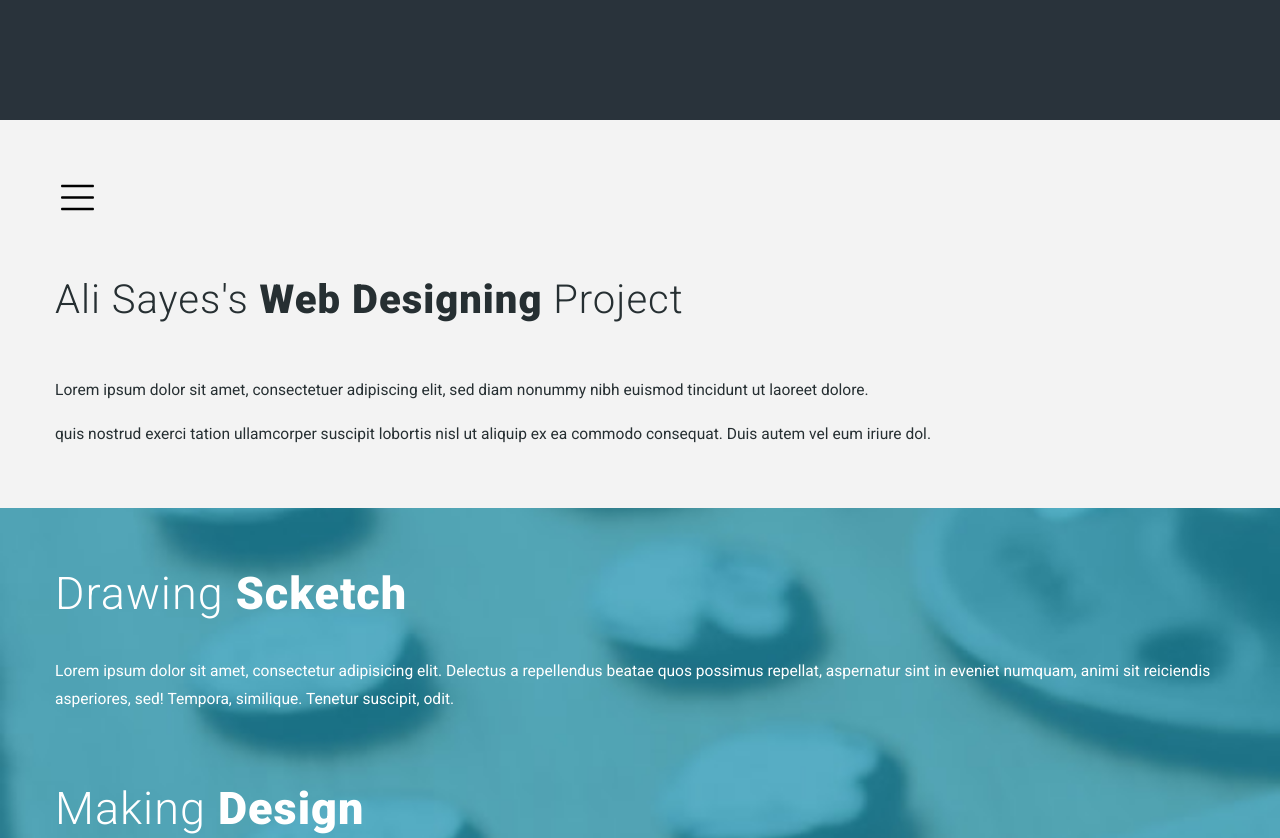
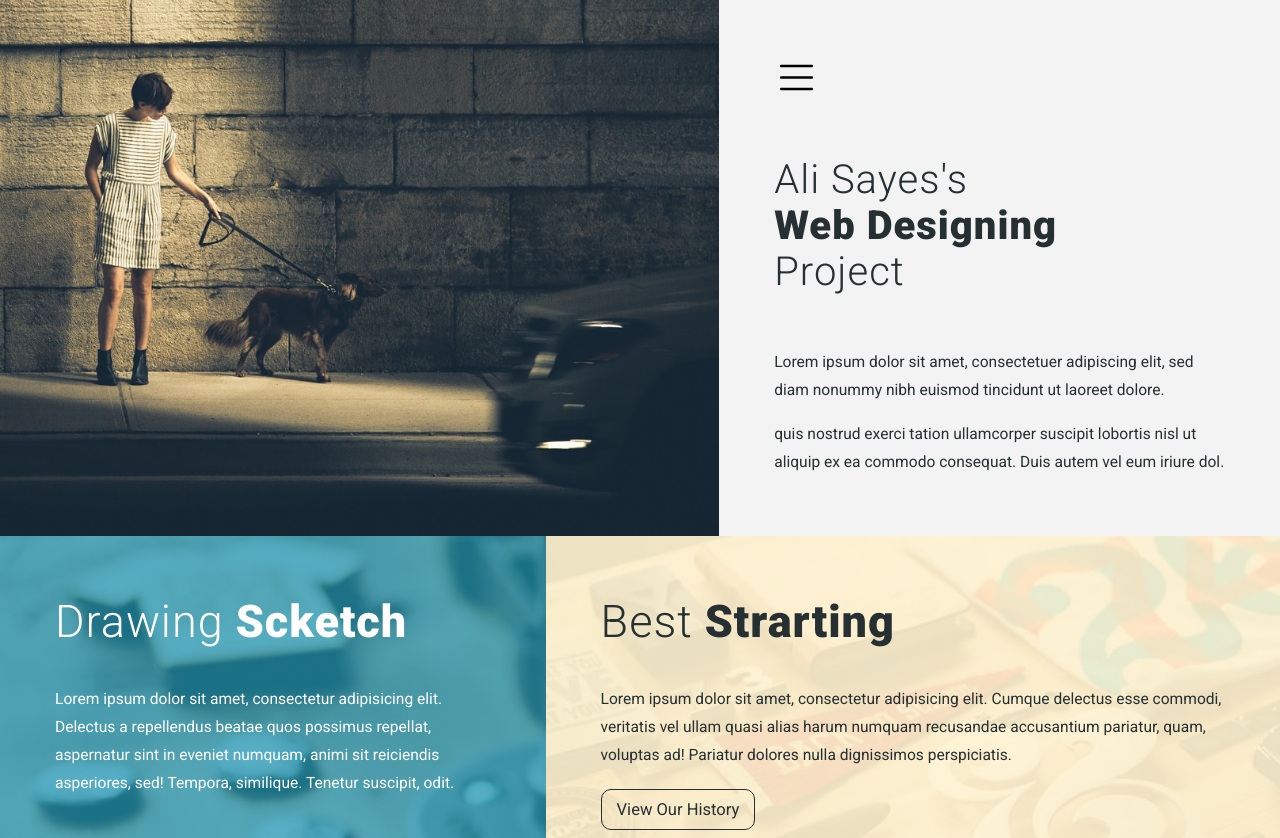
Before and after one commit to Orenchuck/DanAdoricTest, a website: page index.html in a window 1280 px wide. Shown: the top 838 px of the page. Drawn offline with Linux system fonts and the light colour scheme.

Commit message:
Выстроена грид-сетка

```diff
--- a/css/style.css
+++ b/css/style.css
@@ -74,36 +74,51 @@ a {
   margin-top: 20px;
 }
 
+.grid {
+  display: grid;
+  grid-template-areas: "a a a a a a b b b"
+                       "c c c c d d d d d"
+                       "c c c c e e e e e"
+                       "f f f g g g g g g";
+}
+
 .grid-item-bg {
+  grid-area: a;
   background-color: #29333b;
-  background-image: url("../img/bg.jpeg");
+  background-image: url("../img/bg.jpg");
 }
 
 .grid-item-gray {
+  grid-area: b;
   background-color: #f3f3f3;
 }
 
 .grid-item-blue {
+  grid-area: c;
   background-color: #4397a9;
   background-image: url("../img/bg-blue.jpeg");
 }
 
 .grid-item-beige {
+  grid-area: d;
   background-color: #f9edcc;
   background-image: url("../img/bg-beige.jpg");
 }
 
 .grid-item-black {
+  grid-area: e;
   background-color: #2a3139;
   background-image: url("../img/bg-black.jpg");
 }
 
 .grid-item-man {
+  grid-area: f;
   background-color: #1e4659;
   background-image: url("../img/bg-man.jpg");
 }
 
 .grid-item-navy {
+  grid-area: g;
   background-color: #556c6d;
   background-image: url("../img/bg-gray.jpg");
 }
@@ -194,7 +209,7 @@ a {
 }
 
 .socials a {
-  width: 45px;
+  width: 44px;
   height: 45px;
   background-repeat: no-repeat;
   border: none;
@@ -220,3 +235,7 @@ a {
   display: flex;
   margin-bottom: 25px;
 }
+
+.block {
+  display: block;
+}
--- a/index.html
+++ b/index.html
@@ -18,7 +18,7 @@
         <svg xmlns="http://www.w3.org/2000/svg" width="33" height="33" viewBox="0 0 226.216 226.216"><path d="M8.701 43.503h208.814c5.22 0 8.701-3.48 8.701-8.701s-3.48-8.701-8.701-8.701H8.701C3.48 26.102 0 29.582 0 34.802s3.48 8.701 8.701 8.701zM217.515 104.407H8.701c-5.22 0-8.701 3.48-8.701 8.701s3.48 8.701 8.701 8.701h208.814c5.22 0 8.701-3.48 8.701-8.701s-3.481-8.701-8.701-8.701zM217.515 182.713H8.701c-5.22 0-8.701 3.48-8.701 8.701s3.48 8.701 8.701 8.701h208.814c5.22 0 8.701-3.48 8.701-8.701s-3.481-8.701-8.701-8.701z"/></svg>
         <span class="visually-hidden">Меню</span>
       </button>
-      <h4>Ali Sayes's <span>Web Designing</span> Project</h4>
+      <h4>Ali Sayes's <span class="block">Web Designing</span> Project</h4>
       <p>Lorem ipsum dolor sit amet, consectetuer adipiscing elit, sed diam nonummy nibh euismod tincidunt ut laoreet dolore.</p>
       <p>quis nostrud exerci tation ullamcorper suscipit lobortis nisl ut aliquip ex ea commodo consequat. Duis autem vel eum iriure dol.</p>
     </div>
@@ -47,7 +47,7 @@
       <a class="btn-link" href="#">Go To The Page</a>
     </div>
     <div class="grid-item grid-item-man">
-      <h2>This Webpage Is <span>Designed By</span></h2>
+      <h2>This Webpage Is <span class="block">Designed By</span></h2>
       <div>
         <div class="logo">
           <img src="img/logo.png" width="90" height="90" alt="Logo">
```
